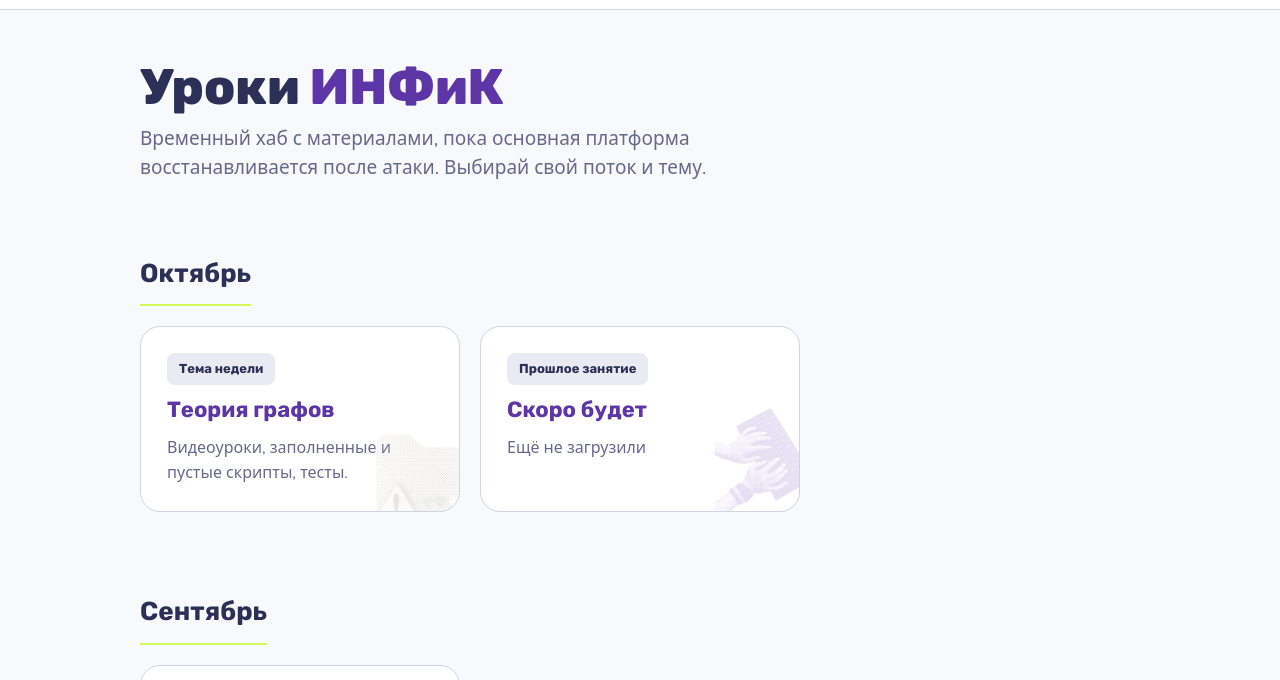
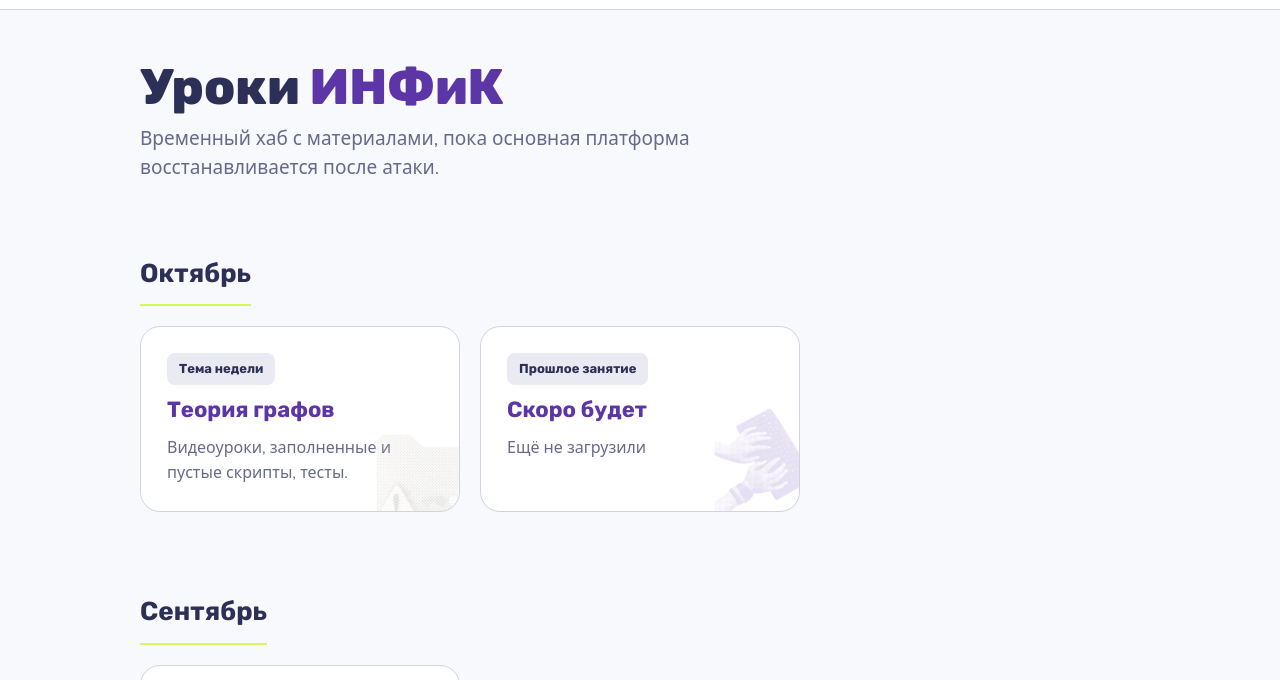
Before and after one commit to inf-and-cats/infik-temp, a plain HTML site: page index.html in a window 1280 px wide. Shown: the part 57-737 px from the top of the page. Drawn offline with nearby package versions, Linux system fonts and the light colour scheme.

Commit message:
тест

```diff
--- a/index.html
+++ b/index.html
@@ -64,7 +64,7 @@ footer img {width:60px;display:block;margin:0 auto 8px; border-radius:12px;}
 <main class="wrap">
   <div class="hero">
     <h1>Уроки <em>ИНФиК</em></h1>
-    <p>Временный хаб с материалами, пока основная платформа восстанавливается после атаки. Выбирай свой поток и тему.</p>
+    <p>Временный хаб с материалами, пока основная платформа восстанавливается после атаки.</p>
   </div>
 
   <h2 class="stream-title">Октябрь</h2>
```
